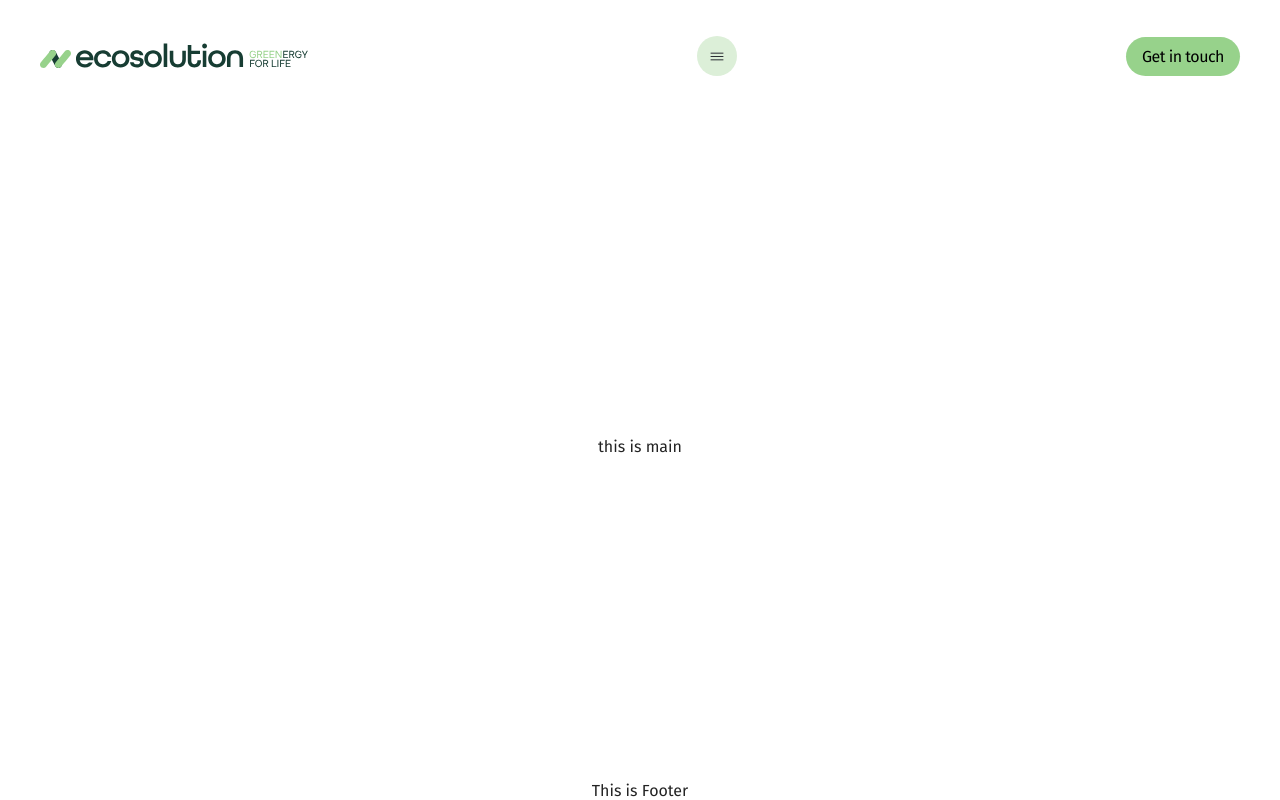
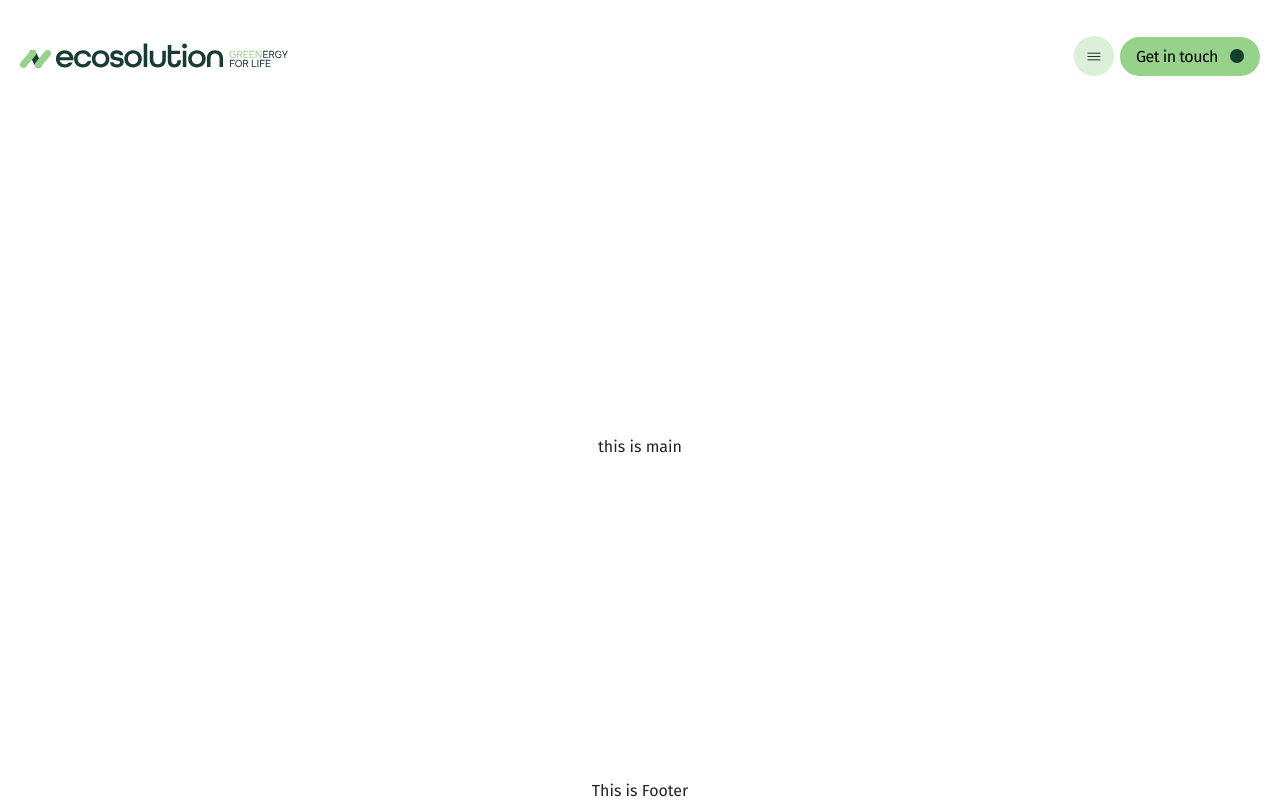
Before and after one commit to AscariA10/Ecosolution_TestTask, a React (Vite) app: page / in a window 1280 px wide. Built offline with nearby package versions, Linux system fonts and the light colour scheme.

Commit message:
add adaptive styles to header

```diff
--- /dev/null
+++ b/src/assets/svg-components/ArrowDown.jsx
@@ -0,0 +1,26 @@
+import { IconContainer } from "../../components/common-styles/common-styles.styled";
+
+export const ArrowDown = () => {
+   return (
+      <IconContainer width="10px" height="9px">
+         <svg viewBox="0 0 10 9" fill="none" xmlns="http://www.w3.org/2000/svg">
+            <path
+               d="M7.27588 5.31006L4.99963 7.33339L2.72338 5.31006"
+               stroke="#173D33"
+               strokeWidth="0.833607"
+               strokeMiterlimit="10"
+               strokeLinecap="round"
+               strokeLinejoin="round"
+            />
+            <path
+               d="M4.99951 1.66675L4.99951 7.27675"
+               stroke="#173D33"
+               strokeWidth="0.833607"
+               strokeMiterlimit="10"
+               strokeLinecap="round"
+               strokeLinejoin="round"
+            />
+         </svg>
+      </IconContainer>
+   );
+};
--- a/src/assets/svg-components/Menu/Menu.jsx
+++ b/src/assets/svg-components/Menu.jsx
@@ -1,4 +1,4 @@
-import { IconContainer } from "../../../components/common-styles/common-styles.styled";
+import { IconContainer } from "../../components/common-styles/common-styles.styled";
 
 export const Menu = () => {
    return (
--- a/src/components/common-components/DarkButton.jsx
+++ b/src/components/common-components/DarkButton.jsx
@@ -1,8 +1,8 @@
 import { Button, InnerIcon } from "./DarkButton.styled";
 
-export const DarkButton = ({ children, title = "button" }) => {
+export const DarkButton = ({ children, title = "button", alwaysVisible }) => {
    return (
-      <Button>
+      <Button alwaysVisible={alwaysVisible}>
          {title}
          <InnerIcon>{children}</InnerIcon>
       </Button>
--- a/src/components/common-components/DarkButton.styled.js
+++ b/src/components/common-components/DarkButton.styled.js
@@ -2,6 +2,8 @@ import styled from "@emotion/styled";
 import { colors } from "../common-styles/color";
 
 export const Button = styled.button`
+   display: ${props => (props.alwaysVisible ? "flex" : "none")};
+   align-items: center;
    padding: 10px 16px;
 
    background-color: ${colors.accent};
@@ -10,12 +12,21 @@ export const Button = styled.button`
 
    font-size: 16px;
    letter-spacing: -0.032rem;
+
+   @media (min-width: 768px) {
+      display: flex;
+   }
 `;
 
 export const InnerIcon = styled.span`
    display: flex;
    justify-content: center;
    align-items: center;
+
+   width: 14px;
+   height: 14px;
+   background-color: ${colors.accentDark};
+
    margin-left: 12px;
    border-radius: 50%;
 `;
--- a/src/components/common-styles/color.js
+++ b/src/components/common-styles/color.js
@@ -1,4 +1,5 @@
 export const colors = {
    accent: "#97D28B",
+   accentDark: "#173D33",
    menuPrimary: "#DCEFD8",
 };
--- a/src/components/common-styles/common-styles.styled.js
+++ b/src/components/common-styles/common-styles.styled.js
@@ -7,17 +7,17 @@ export const Container = styled.div`
    margin: 0 auto;
 
    @media screen and (min-width: 480px) {
-      max-width: 480px;
+      width: 480px;
    }
 
    @media screen and (min-width: 768px) {
-      max-width: 768px;
+      width: 768px;
       padding-left: 30px;
       padding-right: 30px;
    }
 
    @media screen and (min-width: 1280px) {
-      max-width: 1240px;
+      width: 1280px;
       padding-left: 20px;
       padding-right: 20px;
    }
--- a/src/components/header/Header.jsx
+++ b/src/components/header/Header.jsx
@@ -4,7 +4,8 @@ import { HeaderWrapper, PageLogoWrapper, MenuButton } from "./Header.styled";
 import { Container } from "../common-styles/common-styles.styled";
 
 import { PageLogo } from "../../assets/svg-components/PageLogo";
-import { Menu } from "../../assets/svg-components/Menu/Menu";
+import { Menu } from "../../assets/svg-components/Menu";
+import { ArrowDown } from "../../assets/svg-components/ArrowDown";
 
 export const Header = () => {
    return (
@@ -16,7 +17,9 @@ export const Header = () => {
             <MenuButton>
                <Menu />
             </MenuButton>
-            <DarkButton title="Get in touch"></DarkButton>
+            <DarkButton title="Get in touch" alwaysVisible={false}>
+               <ArrowDown />
+            </DarkButton>
          </HeaderWrapper>
       </Container>
    );
--- a/src/components/header/Header.styled.js
+++ b/src/components/header/Header.styled.js
@@ -11,6 +11,12 @@ export const HeaderWrapper = styled.header`
 export const PageLogoWrapper = styled.a`
    min-width: 269px;
    height: 40px;
+   @media (min-width: 768px) {
+      margin-right: 247px;
+   }
+   @media (min-width: 1280px) {
+      margin-right: 779px;
+   }
 `;
 
 export const MenuButton = styled.button`
```
